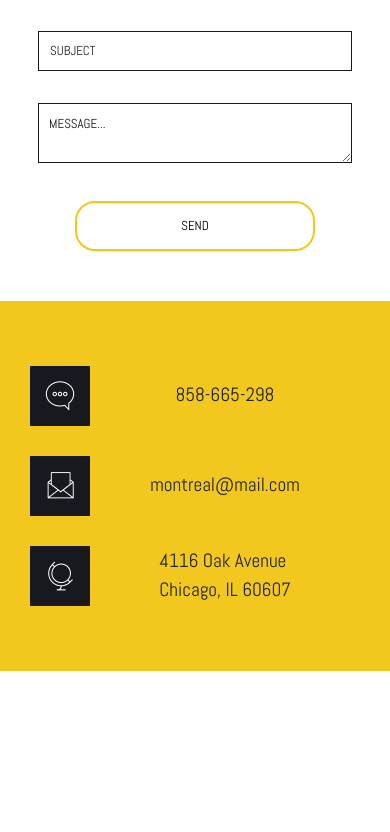
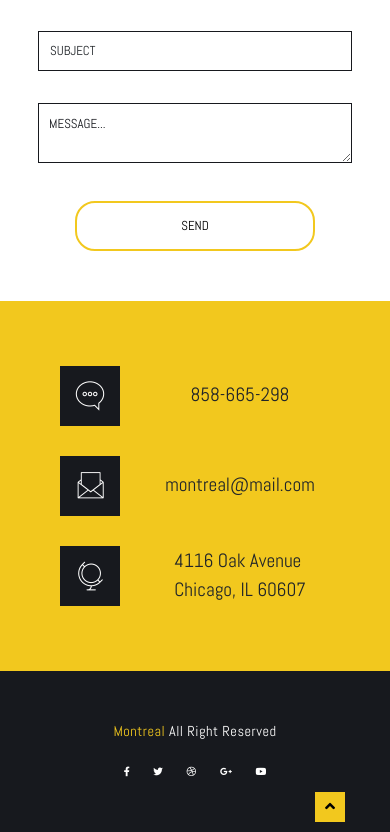
Before and after one commit to Rafal-Kowalczyk/Montreal-Page, a website: page index.html in a window 390 px wide. Shown: the part 4473-5305 px from the top of the page. Before the commit the page ends 5144 px from the top, so only its background shows below. Drawn offline with nearby package versions, Linux system fonts and the light colour scheme.

Commit message:
Add footer for mobile

```diff
--- a/assets/sass/style.scss
+++ b/assets/sass/style.scss
@@ -459,6 +459,9 @@ header {
         background-color: $color-white;
     }
 }
+
+/* Section Contact-icon */
+
 .contact-icon {
     background-color: $color-yellow;
     padding: $padding-section;
@@ -475,14 +478,47 @@ header {
             display: flex;
             justify-content: center;
             align-items: center;
+            margin-left: 30px
         }
 
         p {
             margin: 0;
             font-size: 1.2em;
             display: flex;
-            flex-grow: 2;
+            flex-grow: 1;
             justify-content: center;
         }
     }
 }
+/* Footer */
+
+footer {
+    background-color: $color-black;
+    padding: 50px 30px 10px;
+    color: $color-white;
+    .footer-wrapper {
+        display: flex;
+        flex-direction: column;
+        p {
+            font-size: 0.9em;
+            letter-spacing: $letter-spacing;
+            span {
+                color: $color-yellow;
+            }
+        }
+        .footer-social {
+            margin-bottom: 10px;
+            i {
+                color: $color-white;
+                margin: 0 10px;
+                font-size: 0.6em;
+            }
+        }
+        .footer-button {
+            width: 30px;
+            height: 30px;
+            background-color: $color-yellow;
+            border: none;
+        }
+    }
+}
--- a/index.html
+++ b/index.html
@@ -256,22 +256,23 @@
             </div>
         </form>
     </section>
+    <!-- Section Contact-icon -->
     <section class="contact-icon container-fluid">
-        <div class="row">
-            <div class="col-12 col-md-4">
-                <div class="contact-icon_box">
+        <div class="container">
+            <div class="row">
+                <div class="col-12 col-md-4 contact-icon_box">
                     <span>
                         <img src="./assets/images/contact_phone.png" alt="Numer telefonu">
                     </span>
                     <p>858-665-298</p>
                 </div>
-                <div class="contact-icon_box">
+                <div class="col-12 col-md-4 contact-icon_box">
                     <span>
                         <img src="./assets/images/contact_mail.png" alt="Adres e-mail">
                     </span>
                     <p>montreal@mail.com</p>
                 </div>
-                <div class="contact-icon_box">
+                <div class="col-12 col-md-4 contact-icon_box">
                     <span>
                         <img src="./assets/images/contact_address.png" alt="Adres e-mail">
                     </span>
@@ -281,6 +282,23 @@
             </div>
         </div>
     </section>
+    <footer>
+        <div class="footer-wrapper container">
+            <div class="footer-text text-center">
+                <p><span>Montreal</span> All Right Reserved</p>
+            </div>
+            <div class="footer-social text-center">
+                <a href="#"><i class="fab fa-facebook-f"></i></a>
+                <a href="#"><i class="fab fa-twitter"></i></a>
+                <a href="#"><i class="fab fa-dribbble"></i></a>
+                <a href="#"><i class="fab fa-google-plus-g"></i></a>
+                <a href="#"><i class="fab fa-youtube"></i></a>
+            </div>
+            <button class="footer-button align-self-end">
+                <i class="fas fa-angle-up"></i>
+            </button>
+        </div>
+    </footer>
 
     <script src="assets/js/script.js"></script>
 </body>
```
Also changed, not shown: assets/css/style.css, assets/css/style.prefixed.css, 2 other files.
